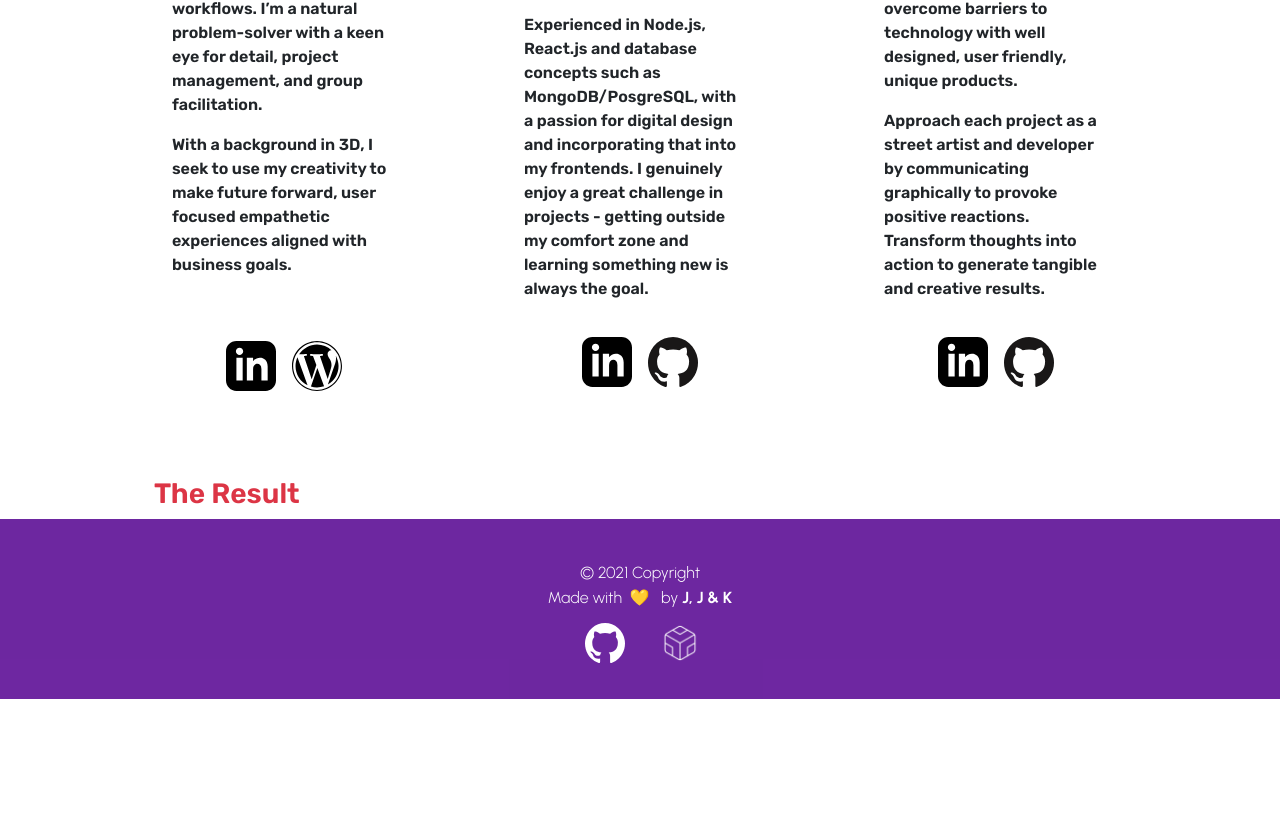
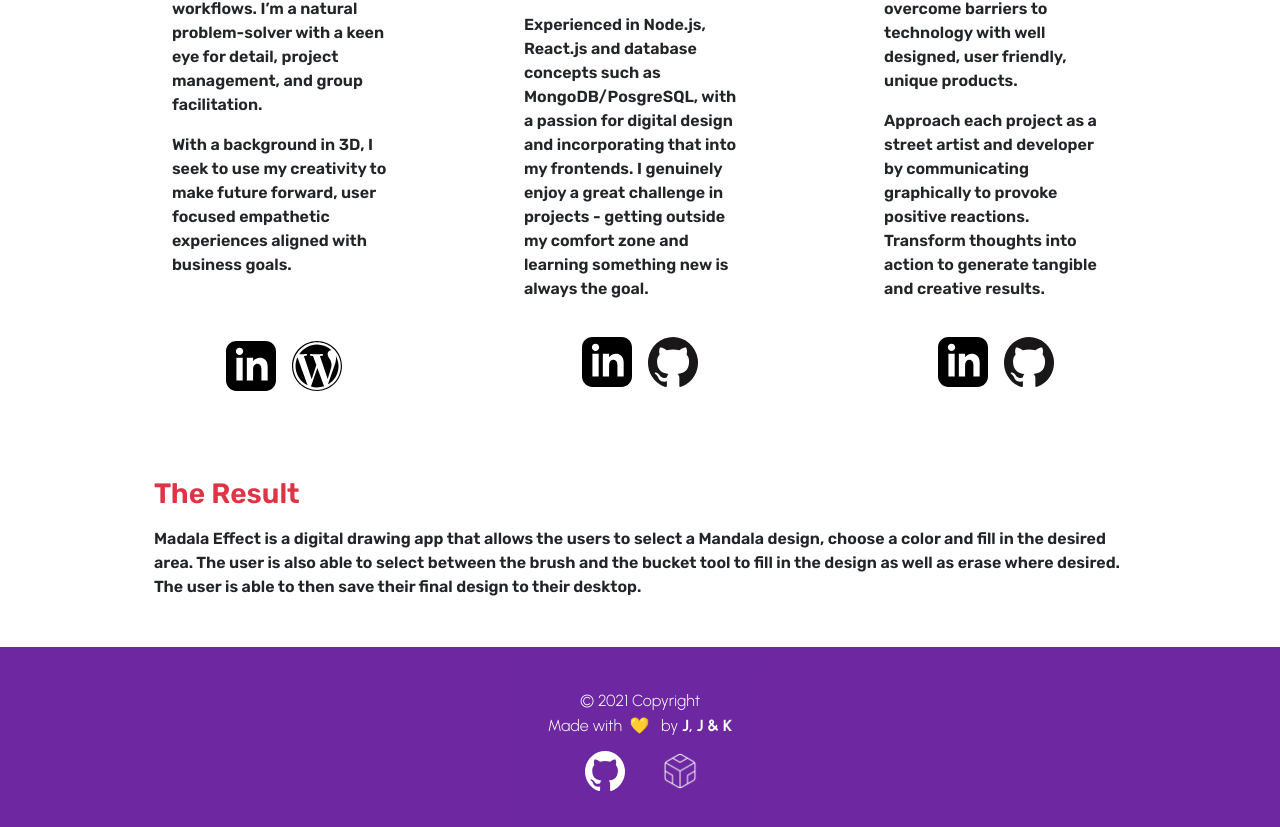
Before and after one commit to mandala-effect/mandala-effect-app, a React (Create React App) app: page / in a window 1280 px wide. Shown: the part 2136-2963 px from the top of the page. Before the commit the page ends 2835 px from the top, so only its background shows below. Built offline with nearby package versions, Linux system fonts and the light colour scheme.

Commit message:
Added result text.

```diff
--- a/src/Pages/LandingPage/LandingPage.css
+++ b/src/Pages/LandingPage/LandingPage.css
@@ -252,11 +252,14 @@ div.landing-page section.container-team aside.kat figure.container-team-icons {
 
 
 /* ↓↓↓↓↓ ===== Result Section ===== ↓↓↓↓↓ */
-
-/* ↑↑↑↑↑ ===== End Result Section ===== ↑↑↑↑↑ */
 div.landing-page > h3.red {
   margin-top: 2.5em;
 }
+
+p.result-text {
+  margin: 1em 0 3em 0;
+}
+/* ↑↑↑↑↑ ===== End Result Section ===== ↑↑↑↑↑ */
 
 
 /* ↓↓↓↓↓ ===== Media Queries ===== ↓↓↓↓↓ */
@@ -268,7 +271,7 @@ div.landing-page > h3.red {
   }
 }
 
-/* ===== MEDIA QUERY ===== */
+/* ===== Media Query @ 1072 ===== */
 @media screen and (max-width: 1072px) {
   /* Landing Section */
   /* ↓↓ == Main == ↓↓ */
--- a/src/Pages/LandingPage/LandingPage.jsx
+++ b/src/Pages/LandingPage/LandingPage.jsx
@@ -167,6 +167,9 @@ function LandingPage({ darkMode, setDarkMode, emoji, setEmoji }) {
 
         {/* ↓↓↓↓↓ ===== Result Section ===== ↓↓↓↓↓ */}
         <h3 className="red">The Result</h3>
+        <p className="result-text">
+          Madala Effect is a digital drawing app that allows the users to select a Mandala design, choose a color and fill in the desired area. The user is also able to select between the brush and the bucket tool to fill in the design as well as erase where desired. The user is able to then save their final design to their desktop.
+        </p>
         {/* ↑↑↑↑↑ ===== End Result Section ===== ↑↑↑↑↑ */}
       </div>
       {/* ===== Footer goes here. ===== */}
```
